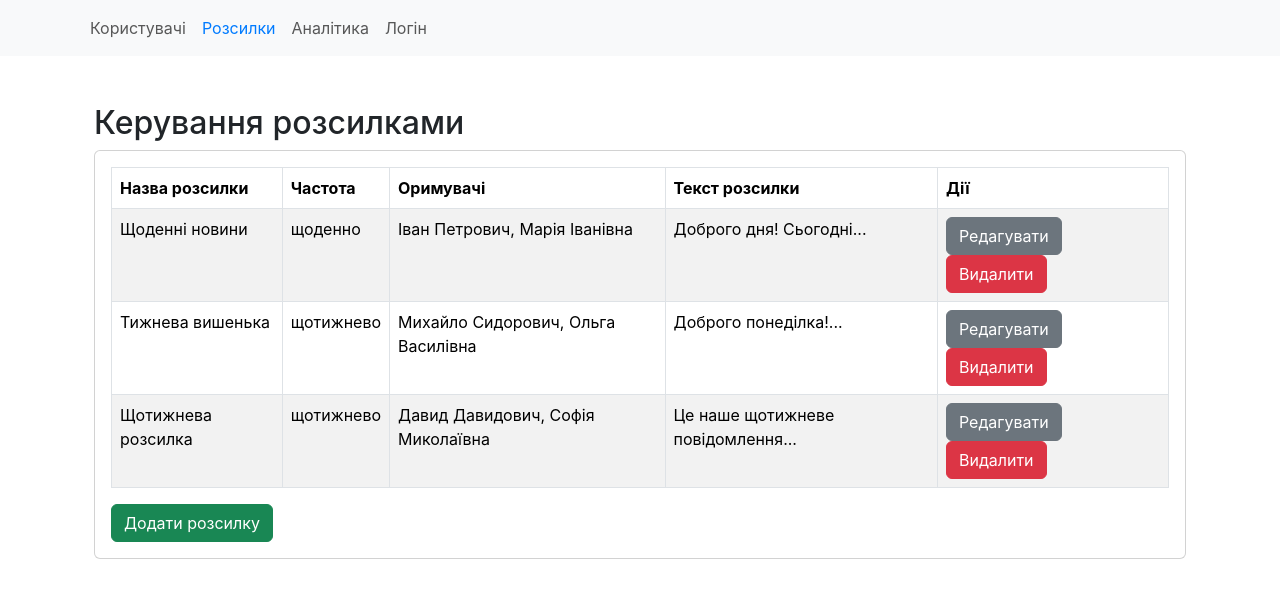
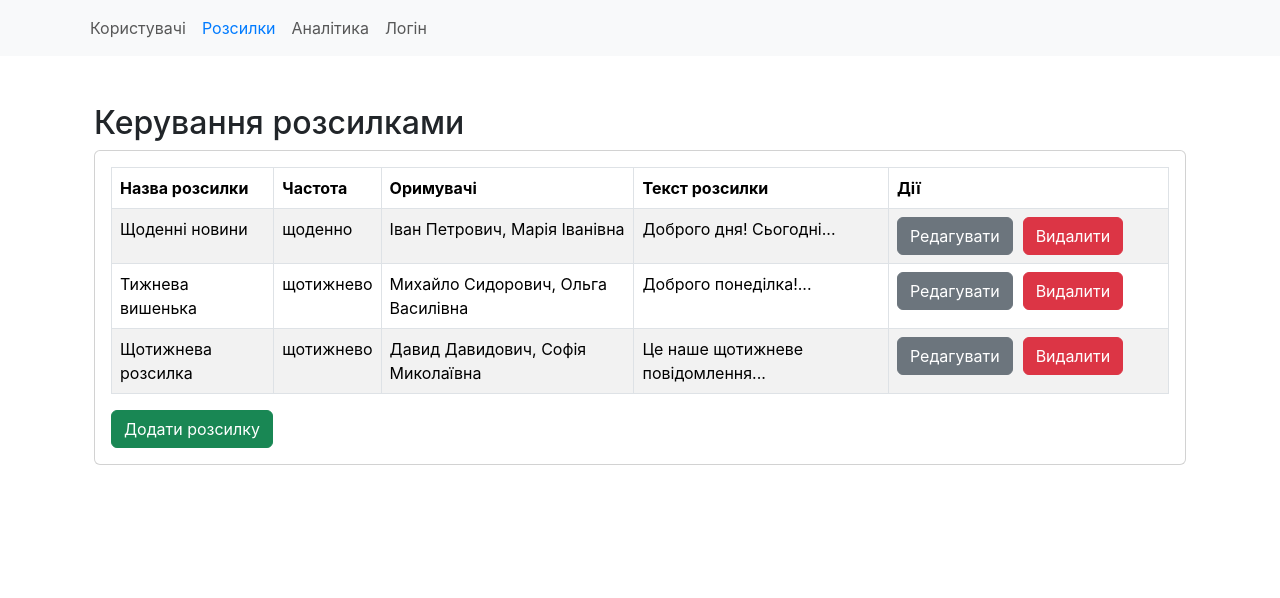
Before and after one commit to sergio-nezhigay/techground-team, a React (Create React App) app: page /#/messages in a window 1280 px wide. Shown: the top 598 px of the page. Built offline with nearby package versions, Linux system fonts and the light colour scheme.

Commit message:
col width correct

```diff
--- a/src/App.css
+++ b/src/App.css
@@ -5,3 +5,7 @@
 .margin-right-10 {
   margin-right: 10px;
 }
+
+.last-column {
+  min-width: 280px;
+}
--- a/src/index.js
+++ b/src/index.js
@@ -9,7 +9,7 @@ import App from "./App";
 ReactDOM.createRoot(document.getElementById("root")).render(
   <React.StrictMode>
     <HashRouter>
-      {/* <HashRouter basename="https://sergio-nezhigay.github.io/techground-team/"> */}
+      {/* <HashRouter basename={"/techground-team"}> */}
       <App />
     </HashRouter>
     {/* <BrowserRouter> */}
--- a/src/pages/Messages.js
+++ b/src/pages/Messages.js
@@ -100,7 +100,7 @@ function Messages() {
                     ))}
                   </td>
                   <td>{task.message}</td>
-                  <td>
+                  <td className="last-column">
                     <Button
                       className="margin-right-10"
                       variant="secondary"
```
